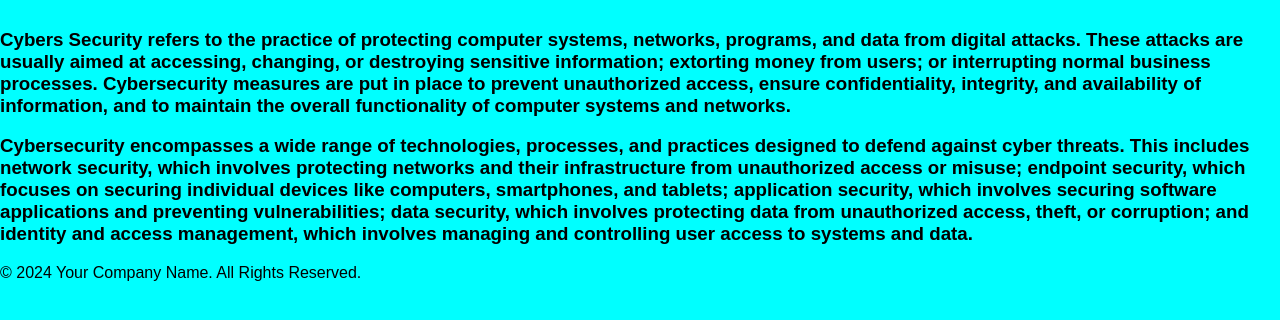
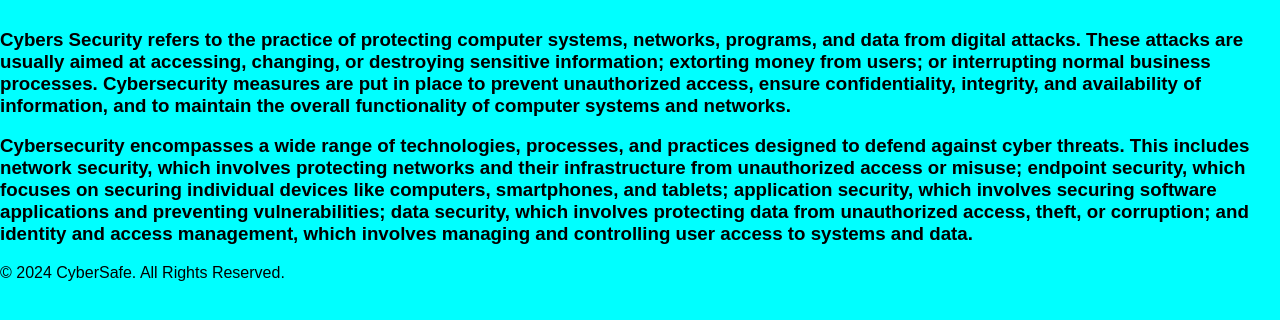
Before and after one commit to Bhavyam-Bhutani/Cybersafety.github.io, a plain HTML site: page index.html in a window 1280 px wide. Shown: the part 450-770 px from the top of the page. Drawn offline with Linux system fonts and the light colour scheme.

Commit message:
Update index.html

```diff
--- a/index.html
+++ b/index.html
@@ -67,7 +67,7 @@
 
 
     <footer>
-        <p>&copy; 2024 Your Company Name. All Rights Reserved.</p>
+        <p>&copy; 2024 CyberSafe. All Rights Reserved.</p>
     </footer>
 
     <script src="script.js"></script>
```
